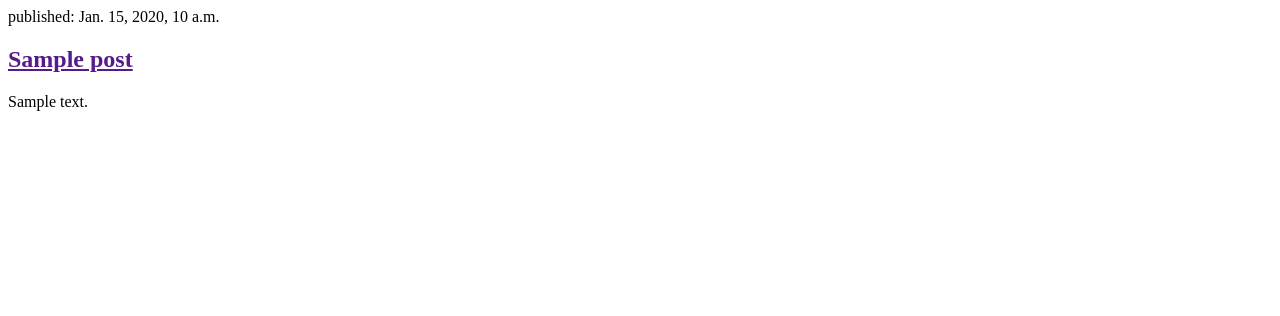
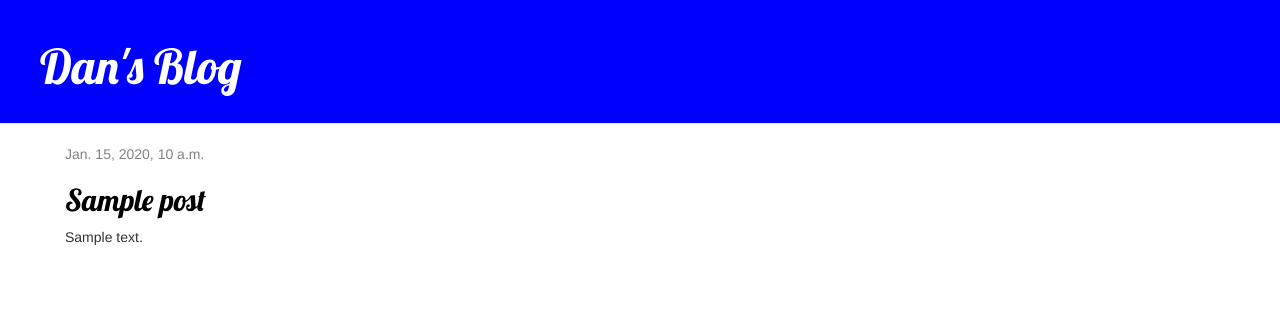
Before and after one commit to djbyrne2/my-first-blog, a Django app: template blog/templates/blog/post_list.html in a window 1280 px wide. Shown: the top 316 px of the page. Run offline with Django 3.2, Linux system fonts and the light colour scheme; the template is opened without the code that fills it: values that come from a table or form of the project are taken from there, others are empty; tables that the repository leaves empty hold one stand-in row (values such as "Sample post"); some libraries are stand-ins or nearby versions.

Commit message:
added some styling and post detail

```diff
--- /dev/null
+++ b/blog/static/css/blog.css
@@ -0,0 +1,46 @@
+.page-header {
+    background-color: blue;
+    margin-top: 0;
+    padding: 20px 20px 20px 40px;
+}
+
+.page-header h1, .page-header h1 a, .page-header h1 a:visited, .page-header h1 a:active {
+    color: #ffffff;
+    font-size: 36pt;
+    text-decoration: none;
+}
+
+.content {
+    margin-left: 50px;
+}
+
+h1, h2, h3, h4 {
+    font-family: 'Lobster';
+}
+
+.date {
+    color: #828282;
+}
+
+.save {
+    float: right;
+}
+
+.post-form textarea, .post-form input {
+    width: 100%;
+}
+
+.top-menu, .top-menu:hover, .top-menu:visited {
+    color: #ffffff;
+    float: right;
+    font-size: 26pt;
+    margin-right: 20px;
+}
+
+.post {
+    margin-bottom: 70px;
+}
+
+.post h2 a, .post h2 a:visited {
+    color: #000000;
+}
--- /dev/null
+++ b/blog/templates/blog/base.html
@@ -0,0 +1,23 @@
+{% load static %}
+<html>
+    <head>
+        <title>Dan's Blog</title>
+        <link rel="stylesheet" href="//maxcdn.bootstrapcdn.com/bootstrap/3.2.0/css/bootstrap.min.css">
+        <link rel="stylesheet" href="//maxcdn.bootstrapcdn.com/bootstrap/3.2.0/css/bootstrap-theme.min.css">
+        <link href='//fonts.googleapis.com/css?family=Lobster&subset=latin,latin-ext' rel='stylesheet' type='text/css'>
+        <link rel="stylesheet" href="{% static 'css/blog.css' %}">
+    </head>
+    <body>
+            <div class="page-header">
+                <h1><a href="/">Dan's Blog</a></h1>
+            </div>
+            <div class="content container">
+                <div class="row">
+                    <div class="col-md-8">
+                    {% block content %}
+                    {% endblock %}
+                    </div>
+                </div>
+            </div>
+        </body>
+</html>
--- a/blog/templates/blog/post_list.html
+++ b/blog/templates/blog/post_list.html
@@ -1,14 +1,12 @@
-<html>
-    <head>
-        <title>Dan's Blog</title>
-    </head>
-    <body>
+{% extends 'blog/base.html' %}
+    {% block content %}
         {% for post in posts %}
-            <div>
-            <p>published: {{ post.published_date }}</p>
-            <h2><a href="">{{ post.title }}</a></h2>
-            <p>{{ post.text|linebreaksbr }}</p>
-            </div>
+            <div class="post">
+                <div class="date">
+                    {{ post.published_date }}
+                    </div>
+                    <h2><a href="{% url 'post_detail' pk=post.pk %}">{{ post.title }}</a></h2>
+                    <p>{{ post.text|linebreaksbr }}</p>
+                </div>
         {% endfor %}
-    </body>
-</html>
+        {% endblock %}
--- a/blog/urls.py
+++ b/blog/urls.py
@@ -3,4 +3,5 @@ from . import views
 
 urlpatterns = [
     path('', views.post_list, name='post_list'),
+    path('post/<int:pk>/', views.post_detail, name='post_detail'),
 ]
```
Also changed, not shown: blog/templates/blog/post_detail.html (added, +13 -0 lines), blog/views.py (+8 -1 lines).
